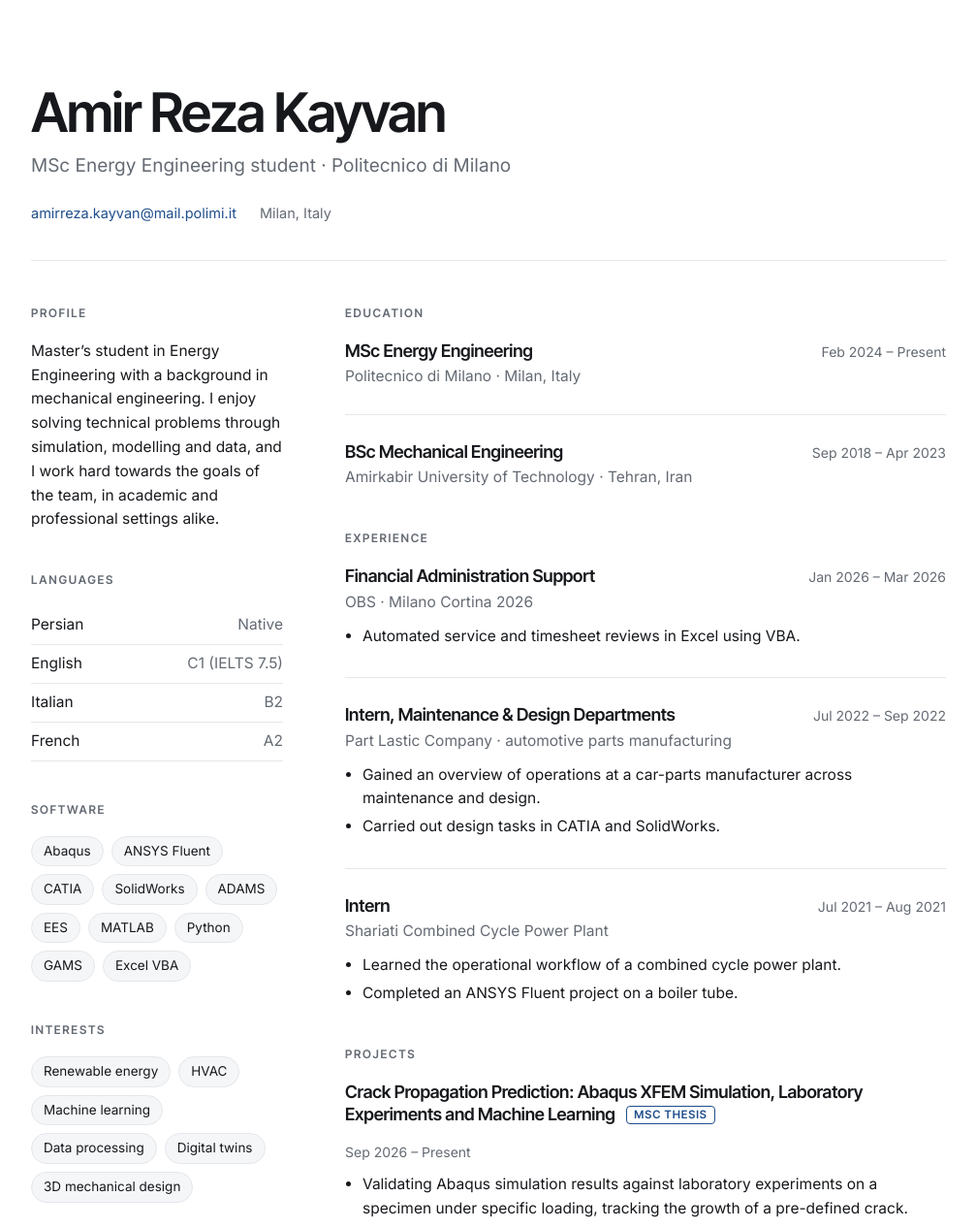
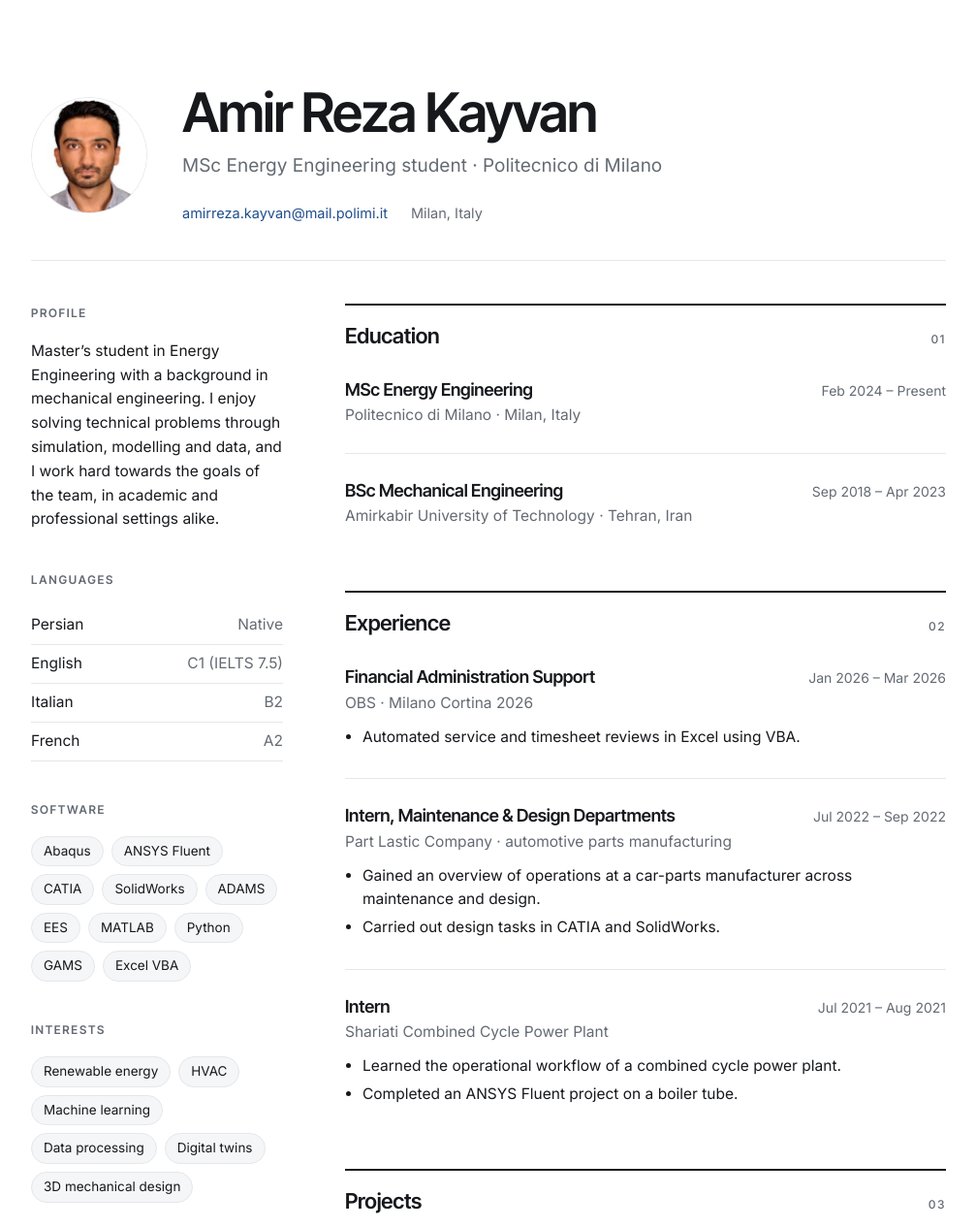
Before and after one commit to amirrezakvn2/cv, a plain HTML site: page index.html in a window 1280 px wide. Shown: the top 1266 px of the page at 97% size, without its empty margins (136-1143 px from the left). Drawn offline with Linux system fonts and the light colour scheme.

Commit message:
Add profile photo and clearer section headings
Co-Authored-By: Claude Opus 5.5 <noreply@anthropic.com>
Claude-Session: https://claude.ai/code/session_012U3KiP3wh9Urs4tidH5FKD

```diff
--- a/index.html
+++ b/index.html
@@ -25,7 +25,8 @@
     a:hover { text-decoration: underline; }
     .wrap { max-width: 1040px; margin: 0 auto; padding: clamp(40px, 7vw, 88px) clamp(20px, 5vw, 48px) 64px; }
 
-    header { padding-bottom: 36px; border-bottom: 1px solid var(--line); margin-bottom: 44px; }
+    header { padding-bottom: 36px; border-bottom: 1px solid var(--line); margin-bottom: 44px; display: flex; align-items: center; gap: clamp(20px, 4vw, 36px); }
+    .avatar { width: clamp(88px, 14vw, 120px); height: auto; aspect-ratio: 1; border-radius: 50%; object-fit: cover; flex-shrink: 0; border: 1px solid var(--line); }
     h1 { font-family: var(--display); font-weight: 600; font-size: clamp(36px, 6vw, 56px); line-height: 1; letter-spacing: -.03em; }
     .role { color: var(--muted); font-size: clamp(16px, 2vw, 19px); margin-top: 12px; }
     .contact { display: flex; flex-wrap: wrap; gap: 8px 24px; margin-top: 22px; font-size: 14.5px; }
@@ -33,9 +34,14 @@
 
     .grid { display: grid; gap: 48px; }
     @media (min-width: 860px) { .grid { grid-template-columns: 260px 1fr; gap: 64px; } }
+    @media (max-width: 859px) { main { order: -1; } }
+    @media (max-width: 560px) { header { flex-direction: column; align-items: flex-start; } }
 
     h2 { font-family: var(--display); font-weight: 600; font-size: 12px; letter-spacing: .14em; text-transform: uppercase; color: var(--muted); margin-bottom: 18px; }
     section + section { margin-top: 40px; }
+    main section + section { margin-top: 64px; }
+    main h2 { font-size: 22px; letter-spacing: -.01em; text-transform: none; color: var(--text); border-top: 2px solid var(--text); padding-top: 14px; margin-bottom: 26px; display: flex; justify-content: space-between; align-items: baseline; }
+    main h2 small { font-family: var(--sans); font-weight: 500; font-size: 12px; letter-spacing: .12em; color: var(--muted); }
     aside p { color: var(--text); }
     .list { list-style: none; }
     .list li { padding: 7px 0; border-bottom: 1px solid var(--line); display: flex; justify-content: space-between; gap: 12px; }
@@ -71,6 +77,8 @@
       .fade { opacity: 1 !important; transform: none !important; }
       .print-btn, footer { display: none; }
       .entry { break-inside: avoid; }
+      main section + section { margin-top: 28px; }
+      .avatar { width: 80px; }
       a { color: #000; }
     }
   </style>
@@ -78,11 +86,14 @@
 <body>
   <div class="wrap">
     <header class="fade">
+      <img class="avatar" src="photo.jpg" alt="Amir Reza Kayvan" width="120" height="120">
+      <div>
       <h1>Amir Reza Kayvan</h1>
       <p class="role">MSc Energy Engineering student · Politecnico di Milano</p>
       <div class="contact">
         <a href="mailto:amirreza.kayvan@mail.polimi.it">amirreza.kayvan@mail.polimi.it</a>
         <span>Milan, Italy</span>
+      </div>
       </div>
     </header>
 
@@ -128,7 +139,7 @@
 
       <main>
         <section class="fade">
-          <h2>Education</h2>
+          <h2>Education <small>01</small></h2>
           <div class="entry">
             <div class="entry-head"><h3>MSc Energy Engineering</h3><span class="date">Feb 2024 – Present</span></div>
             <p class="sub">Politecnico di Milano · Milan, Italy</p>
@@ -140,7 +151,7 @@
         </section>
 
         <section class="fade">
-          <h2>Experience</h2>
+          <h2>Experience <small>02</small></h2>
           <div class="entry">
             <div class="entry-head"><h3>Financial Administration Support</h3><span class="date">Jan 2026 – Mar 2026</span></div>
             <p class="sub">OBS · Milano Cortina 2026</p>
@@ -165,7 +176,7 @@
         </section>
 
         <section class="fade">
-          <h2>Projects</h2>
+          <h2>Projects <small>03</small></h2>
           <div class="entry">
             <div class="entry-head"><h3>Crack Propagation Prediction: Abaqus XFEM Simulation, Laboratory Experiments and Machine Learning <span class="badge">MSc thesis</span></h3><span class="date">Sep 2026 – Present</span></div>
             <ul>
```
Also changed, not shown: photo.jpg (added).
